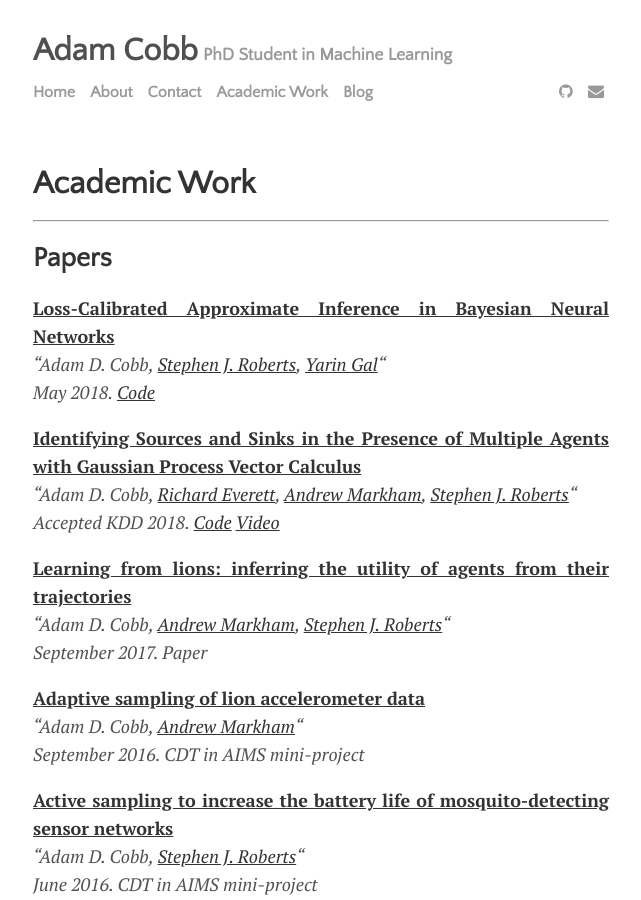
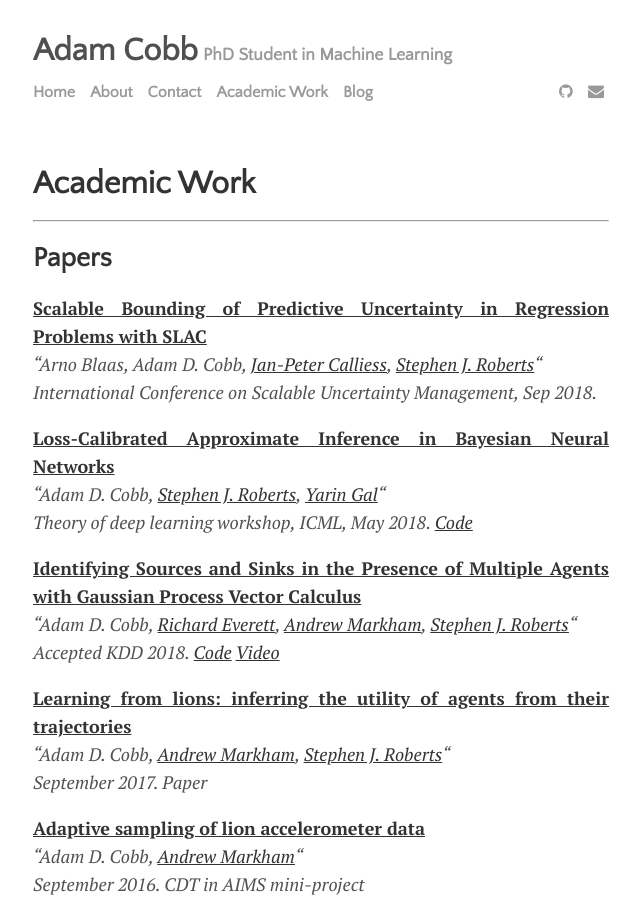
Before and after one commit to AdamCobb/AdamCobb.github.io, a Jekyll site: the page built from menu/academic.md, in a window 1280 px wide and 900 px high. Shown: the whole window, without its empty margins (319-960 px from the left). Built offline with Jekyll 4.4.1, drawn with Linux system fonts in a browser that asks for light colours; nearby versions of some CDN libraries.

Commit message:
Adding SLAC paper

```diff
--- a/menu/academic.md
+++ b/menu/academic.md
@@ -7,8 +7,11 @@ title: Academic Work
 September 2016-->
 ## Papers ##
 
+[**Scalable Bounding of Predictive Uncertainty in Regression Problems with SLAC**]({{ site.url }}/documents/Blaas2018_Chapter_ScalableBoundingOfPredictiveUn.pdf)<br />
+<em>"Arno Blaas, Adam D. Cobb, [Jan-Peter Calliess](http://www.robots.ox.ac.uk/~jan/), [Stephen J. Roberts](http://www.robots.ox.ac.uk/~sjrob/)"<br>International Conference on Scalable Uncertainty Management, Sep 2018. </em>
+
 [**Loss-Calibrated Approximate Inference in Bayesian Neural Networks**]({{ site.url }}/documents/Cobb2018_LCBNN.pdf)<br />
-<em>"Adam D. Cobb, [Stephen J. Roberts](http://www.robots.ox.ac.uk/~sjrob/), [Yarin Gal](http://www.cs.ox.ac.uk/people/yarin.gal/website/)"<br>May 2018. [Code](https://github.com/AdamCobb/LCBNN)</em>
+<em>"Adam D. Cobb, [Stephen J. Roberts](http://www.robots.ox.ac.uk/~sjrob/), [Yarin Gal](http://www.cs.ox.ac.uk/people/yarin.gal/website/)"<br>Theory of deep learning workshop, ICML, May 2018. [Code](https://github.com/AdamCobb/LCBNN)</em>
 
 [**Identifying Sources and Sinks in the Presence of Multiple Agents with Gaussian Process Vector Calculus**]({{ site.url }}/documents/Cobb2018_GP_vec_calc.pdf)<br />
 <em>"Adam D. Cobb, [Richard Everett](http://richardeverett.io), [Andrew Markham](https://www.cs.ox.ac.uk/people/andrew.markham/), [Stephen J. Roberts](http://www.robots.ox.ac.uk/~sjrob/)"<br>Accepted KDD 2018. [Code](https://github.com/AdamCobb/GP-LAPLACE) <A href="#additional-paper-materials">Video</A></em>
```
Also changed, not shown: 2 other files.
